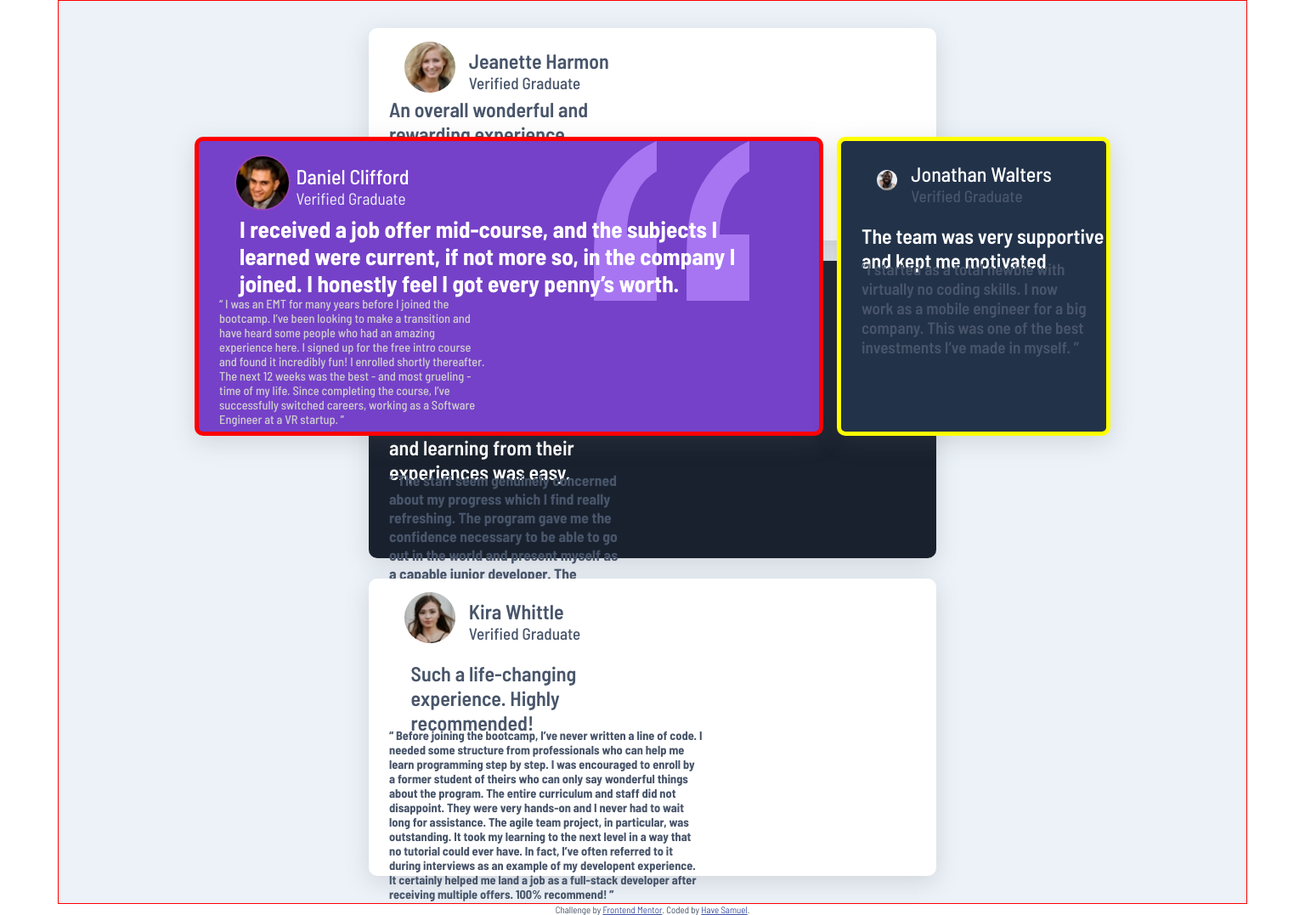
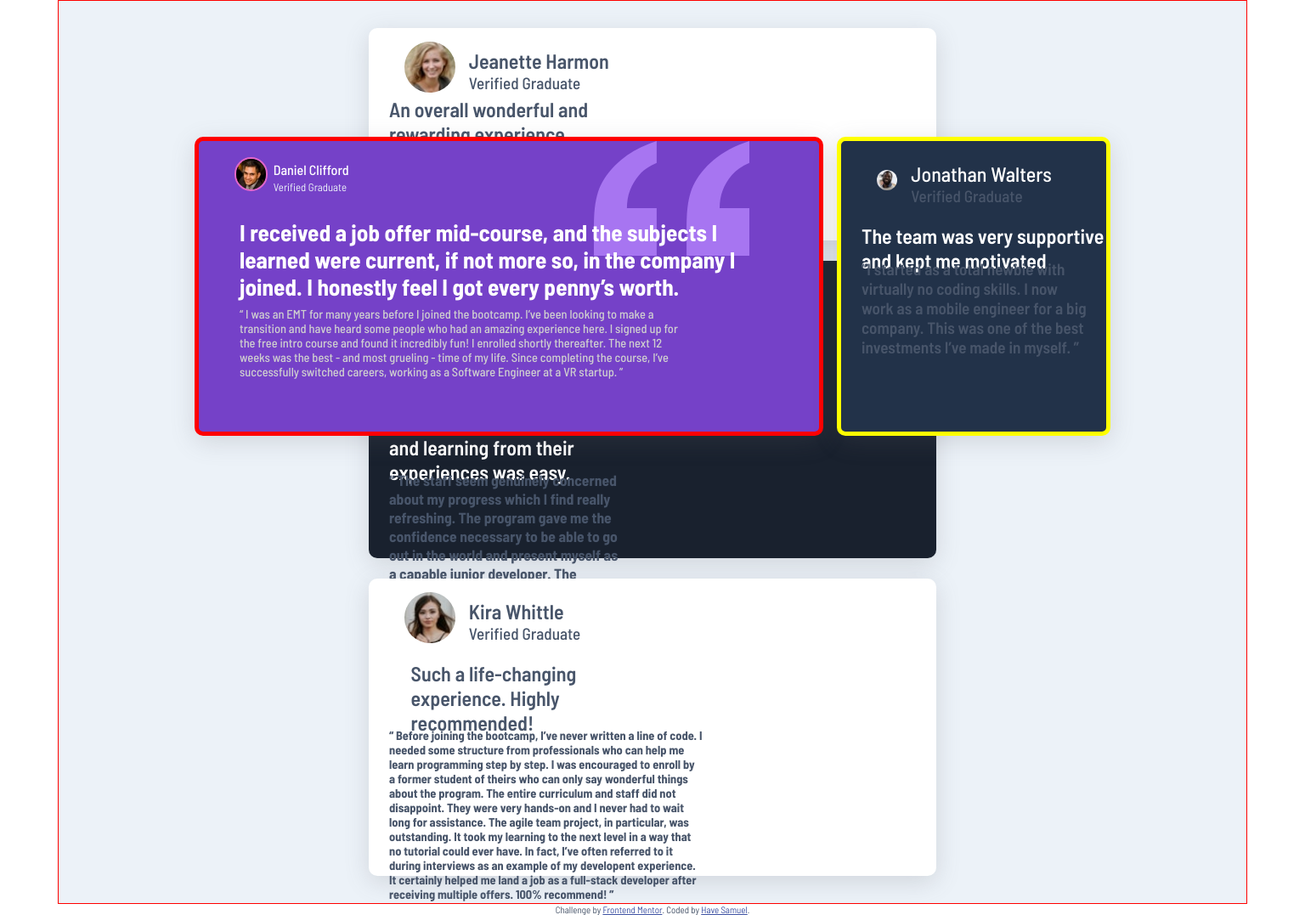
Before and after one commit to Have-Samuel/testimonials-grid-section, a plain HTML site: page index.html in a window 1536 px wide. Shown: the whole page at 85% size. Drawn offline with Linux system fonts and the light colour scheme.

Commit message:
Stylings

```diff
--- a/style.css
+++ b/style.css
@@ -497,7 +497,7 @@ body {
         .card-1 {
             background-position: 85% 0%;
             background-repeat: no-repeat;
-            background-size: 25% 55%;
+            background-size: 25% 39.5%;
             height: 352px;
             width: 740px;
             position: absolute;
@@ -520,12 +520,17 @@ body {
             align-items: center;
         }
 
+        .img-des .radius-1 {
+            width: 6%;
+            border: 2px solid #e467c9;
+        }
+
         .identity h2 {
-            font-size: 1.5rem;
+            font-size: 1rem;
         }
 
         .identity span {
-            font-size: 1.2rem;
+            font-size: 0.8rem;
             font-weight: 400;
             color: var(--light-grayish-blue);
         }
@@ -536,13 +541,15 @@ body {
             font-size: 1.7rem;
             margin-left: 1.5rem;
             font-weight: 700;
+            margin-top: 2.5rem;
         }
 
         .para-2 {
-            width: 314px;
+            width: 535px;
             margin-top: 0;
-            padding-bottom: 2rem;
+            padding-top: 0.5rem;
             font-weight: 500;
+            margin-left: 1.5rem;
         }
 
         .card-2 {
```
